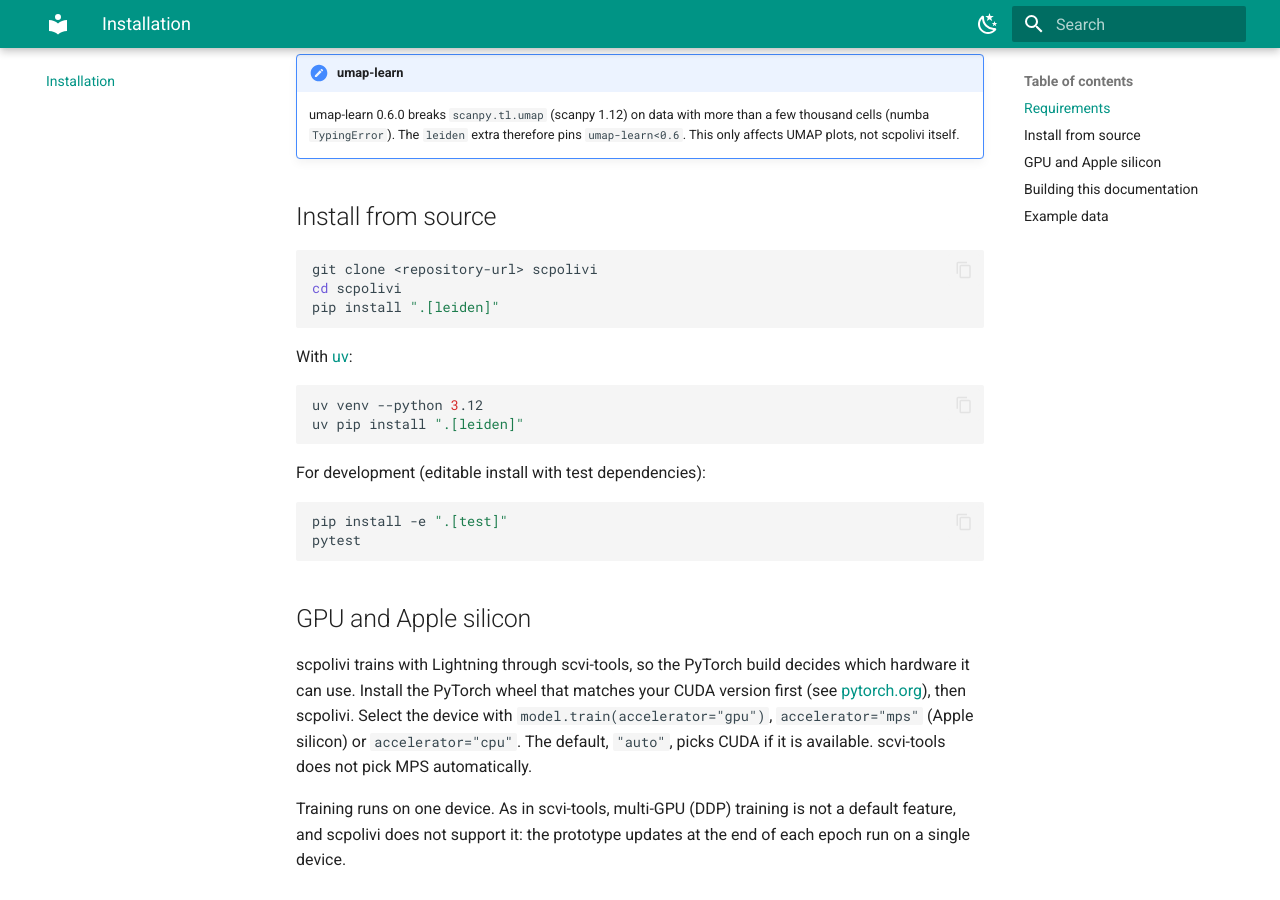
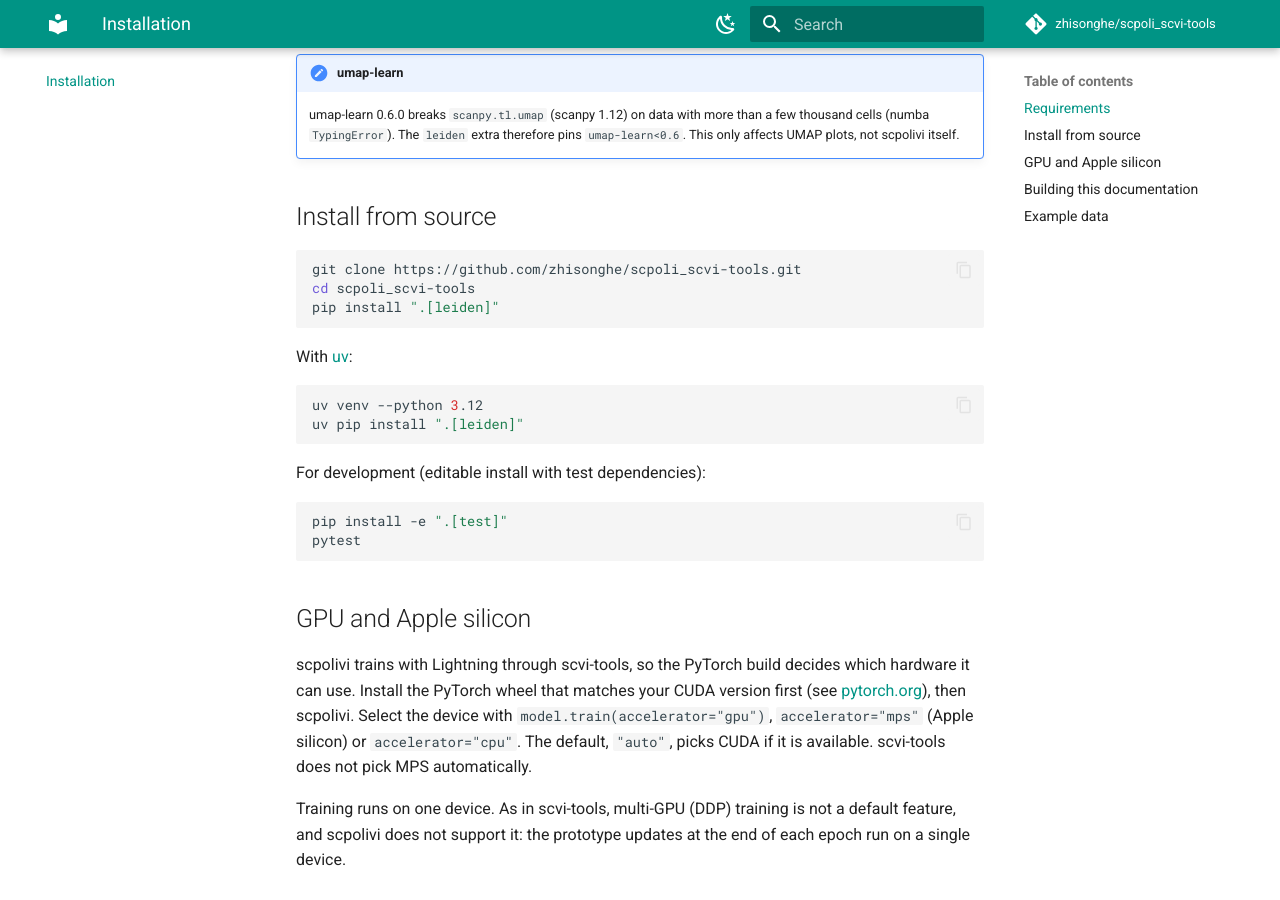
Before and after one commit to zhisonghe/scpoli_scvi-tools, an MkDocs documentation site: the page built from docs/installation.md, in a window 1280 px wide and 900 px high, scrolled down 497 px. Built offline with MkDocs 1.6.1 and Material for MkDocs 9.7.7, drawn with Linux system fonts in a browser that asks for light colours; comment, search, counter and statistics services are not loaded.

Commit message:
Add repository URLs; mark ATAC tutorial and atlas benchmark out of scope
Co-Authored-By: Claude Opus 5.5 <noreply@anthropic.com>
Claude-Session: https://claude.ai/code/session_012AgNWmR5ZQFxT9jJdFqkkb

````diff
--- a/docs/installation.md
+++ b/docs/installation.md
@@ -22,8 +22,8 @@ Optional:
 ## Install from source
 
 ```bash
-git clone <repository-url> scpolivi
-cd scpolivi
+git clone https://github.com/zhisonghe/scpoli_scvi-tools.git
+cd scpoli_scvi-tools
 pip install ".[leiden]"
 ```
 
--- a/mkdocs.yml
+++ b/mkdocs.yml
@@ -1,6 +1,7 @@
 site_name: scpolivi
 site_description: scPoli on scvi-tools — population-level integration with condition embeddings and prototypes
-repo_url: ""
+repo_url: https://github.com/zhisonghe/scpoli_scvi-tools
+repo_name: zhisonghe/scpoli_scvi-tools
 docs_dir: docs
 site_dir: site
 
--- a/pyproject.toml
+++ b/pyproject.toml
@@ -13,6 +13,10 @@ dependencies = [
     "scikit-learn>=1.3",
 ]
 
+[project.urls]
+Repository = "https://github.com/zhisonghe/scpoli_scvi-tools"
+Documentation = "https://github.com/zhisonghe/scpoli_scvi-tools#readme"
+
 [project.optional-dependencies]
 # umap-learn 0.6.0 breaks scanpy.tl.umap (scanpy 1.12) on >~4k cells (numba TypingError)
 leiden = ["scanpy>=1.10", "igraph", "leidenalg", "umap-learn<0.6"]
````
Also changed, not shown: PLAN.md (+1 -1 lines), README.md (+1 -1 lines).
